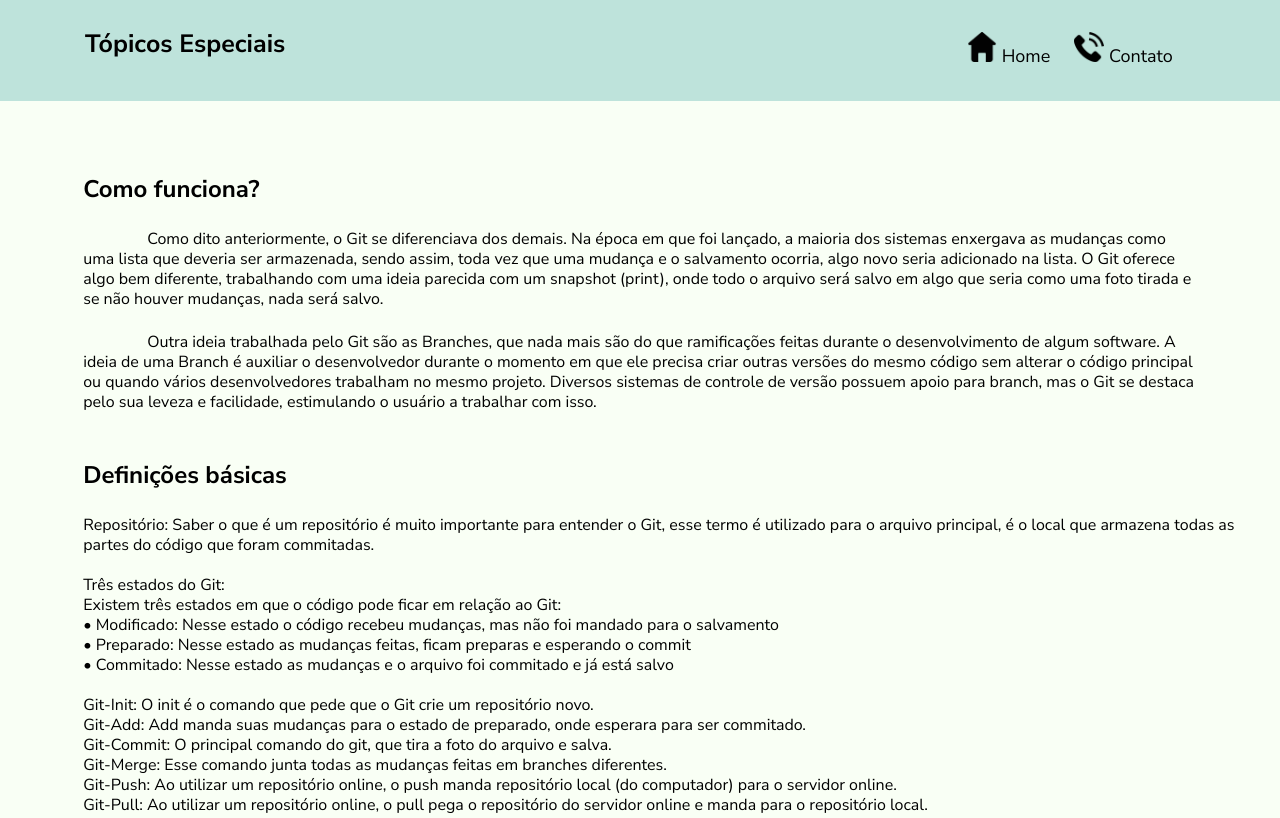
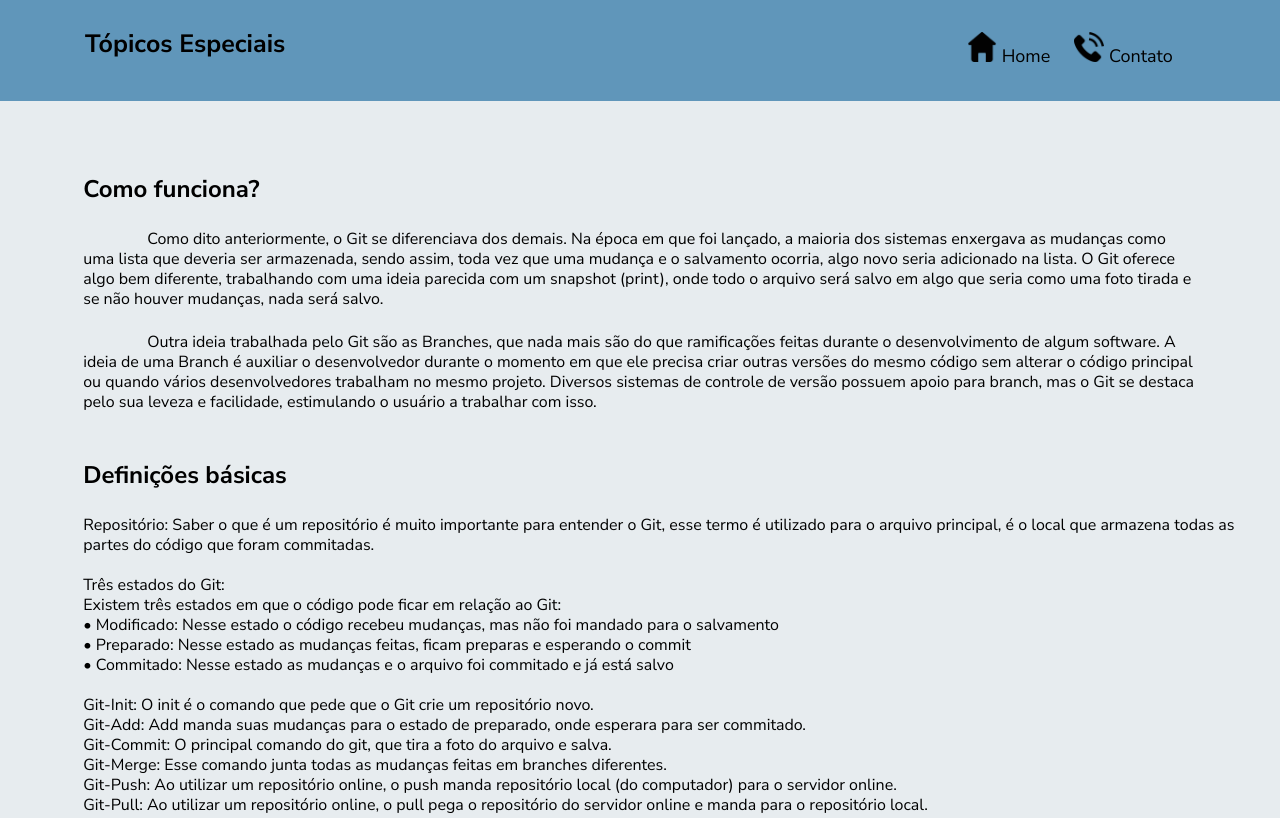
Before and after one commit to rraquelof/rraquelof.github.io, a plain HTML site: page pages/git.html in a window 1280 px wide. Shown: the top 818 px of the page. Drawn offline with Linux system fonts and the light colour scheme.

Commit message:
update color

```diff
--- a/style.css
+++ b/style.css
@@ -9,12 +9,12 @@
 }
 
 body {
-  background-color: #f6fff0a6;
+  background-color: #e7ecef;
 }
 
 .header {
   overflow: hidden;
-  background-color: #bee3db;
+  background-color: #6096ba;
   padding: 20px 10px;
 }
 .header a {
@@ -89,7 +89,7 @@ main a:hover {
   padding: 2px;
   text-decoration: none;
   border-radius: 4px;
-  background-color: #bee3db;
+  background-color: #6096ba;
 }
 
 .titlePage {
```
